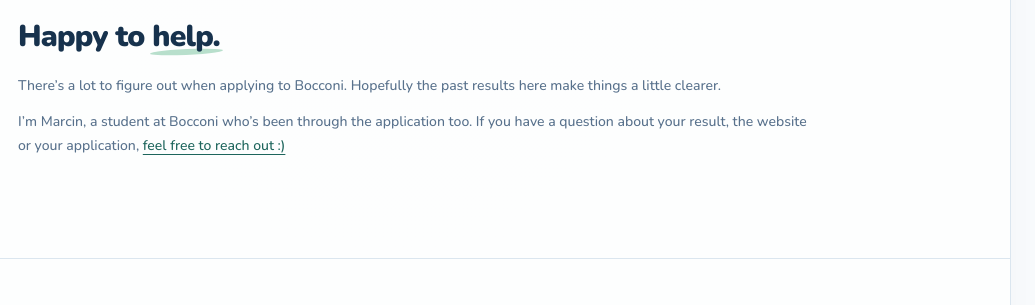
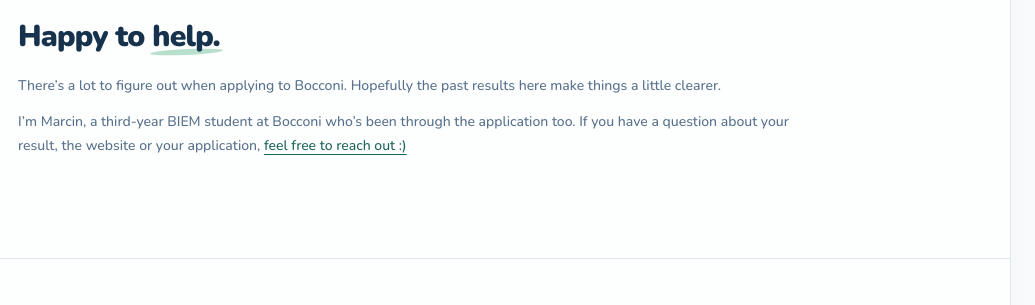
Before and after one commit to zielinskimarcin/chanceme, a website: page src/pages/index.html in a window 1280 px wide. Shown: the part 1282-1587 px from the top of the page, 245-1280 px from the left. Drawn offline with Linux system fonts and the light colour scheme; no server answers.

Commit message:
Clarify author is a third-year BIEM student

```diff
--- a/src/pages/index.html
+++ b/src/pages/index.html
@@ -119,7 +119,7 @@
         <div class="about-copy">
           <h2 id="about-title">Happy to <span>help.</span></h2>
           <p>There’s a lot to figure out when applying to Bocconi. Hopefully the past results here make things a little clearer.</p>
-          <p>I’m Marcin, a student at Bocconi who’s been through the application too. If you have a question about your result, the website or your application, <a href="https://wa.me/393513609028?text=Hi%20Marcin!%20I%20have%20a%20question%20about%20Chance%20Me." target="_blank" rel="noopener noreferrer">feel free to reach out :)</a></p>
+          <p>I’m Marcin, a third-year BIEM student at Bocconi who’s been through the application too. If you have a question about your result, the website or your application, <a href="https://wa.me/393513609028?text=Hi%20Marcin!%20I%20have%20a%20question%20about%20Chance%20Me." target="_blank" rel="noopener noreferrer">feel free to reach out :)</a></p>
         </div>
       </section>
     </main>
```
